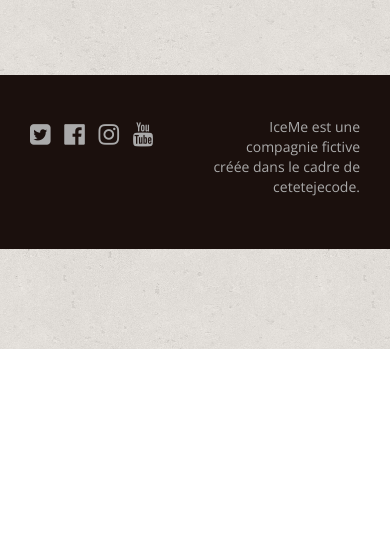
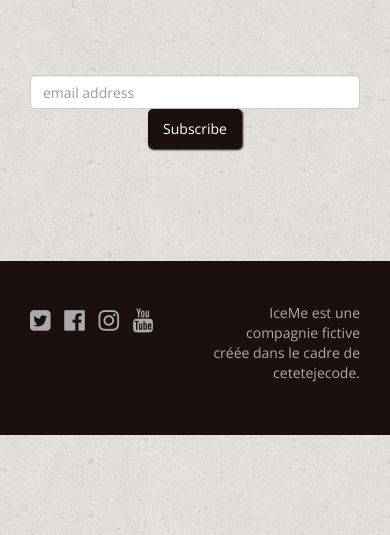
Before and after one commit to Jakecii/Iceme-Bootstrap-test, a plain HTML site: page index.html in a window 390 px wide. Shown: the part 4076-4611 px from the top of the page. Before the commit the page ends 4425 px from the top, so only its background shows below. Drawn offline with nearby package versions, Linux system fonts and the light colour scheme; files that its build step writes are made by us from their sources; a script that the page names is missing.

Commit message:
Mailchimp

```diff
--- a/index.html
+++ b/index.html
@@ -21,6 +21,7 @@
 
   <body>
 
+    <!-- Navigation -->
     <nav class="navbar navbar-default navbar-transparent navbar-fixed-top">
       <div class="container-fluid">
         <!-- Brand and toggle get grouped for better mobile display -->
@@ -61,6 +62,7 @@
       </div><!-- /.container-fluid -->
     </nav>
 
+    <!-- Wrapper -->
     <div id="wrapper">
       <h1>DEGUSTEZ UNE BIERE</h1>
       <h2>Trop bonne</h2>
@@ -110,6 +112,7 @@
 
     <div class="spacer"></div>
 
+    <!-- 3 cases -->
     <div class="container text-center">
       <div class="row">
         <div class='col-md-3 col-sm-6 feature'>
@@ -148,6 +151,7 @@
 
     <div class="spacer"></div>
 
+    <!-- Exercices -->
     <div class="container">
 
       <h2>Button</h2><br>
@@ -292,6 +296,27 @@
 
     <div class="spacer"></div>
 
+    <!-- Mailchimp -->
+    <div class="container">
+      <div class="raw">
+        <div class="col-xs-12 text-center">
+          <!-- Begin MailChimp Signup Form -->
+          <div id="mc_embed_signup">
+            <form action="//jakecii.us9.list-manage.com/subscribe/post?u=e9115f15fb3f0766e868659e7&amp;id=d2cca6c061" method="post" id="mc-embedded-subscribe-form" name="mc-embedded-subscribe-form" class="validate form-inline" target="_blank" novalidate>
+              <div id="mc_embed_signup_scroll">
+              <input type="email" value="" name="EMAIL" class="email form-control" id="mce-EMAIL" placeholder="email address" required>
+              <input type="submit" value="Subscribe" name="subscribe" id="mc-embedded-subscribe" class="btn-home">
+              </div>
+            </form>
+          </div>
+          <!--End mc_embed_signup-->
+        </div>
+      </div>
+    </div>
+
+    <div class="spacer"></div>
+
+    <!-- Footer -->
     <div id="footer">
         <div class="container">
           <div class="raw">
```
